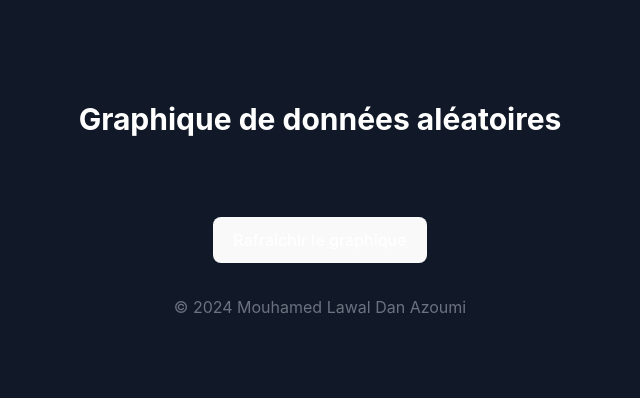
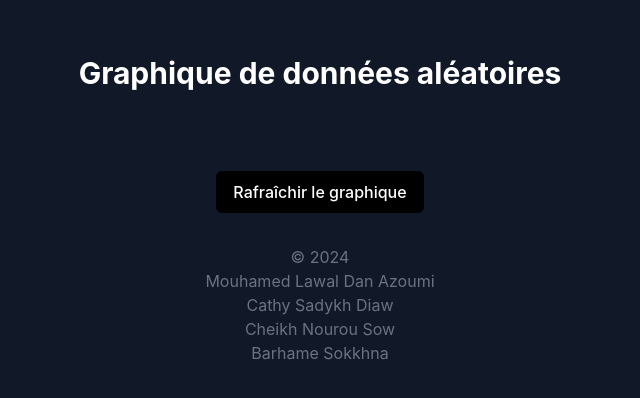
Before and after one commit to law-san-667/tp-iot, a Vue app: page / in a window 1280 px wide. Shown: the part 190-588 px from the top of the page, without its empty margins (320-960 px from the left). Built offline with nearby package versions, Linux system fonts and the light colour scheme; no server answers.

Commit message:
Added group members name

```diff
--- a/src/App.vue
+++ b/src/App.vue
@@ -4,11 +4,16 @@
     <div v-if="loading">Chargement en cours...</div>
     <div v-else>
       <Chart :chartData="chartData" v-if="chartData" />
-      <button @click="refreshChart" class="mt-16">Rafraîchir le graphique</button>
+      <!--button is black and text is white-->
+      <button @click="refreshChart" class="mt-16 bg-black text-white px-4 py-2 rounded-md">Rafraîchir le graphique</button>
     </div>
     <!-- Footer with Copyright-->
     <footer class="text-center mt-8">
-      <p class="text-gray-500">© 2024 Mouhamed Lawal Dan Azoumi</p>
+      <p class="text-gray-500">© 2024 </p>
+      <p class="text-gray-500">Mouhamed Lawal Dan Azoumi</p>
+      <p class="text-gray-500">Cathy Sadykh Diaw</p>
+      <p class="text-gray-500">Cheikh Nourou Sow</p>
+      <p class="text-gray-500">Barhame Sokkhna</p>
     </footer>
   </div>
 </template>
```
